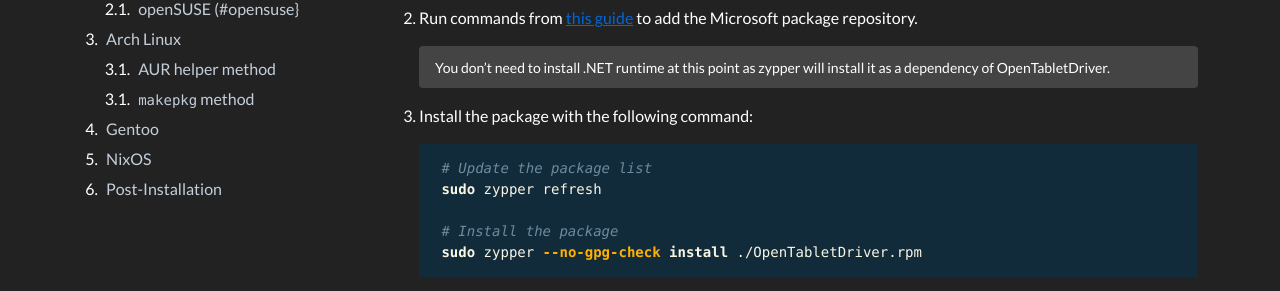
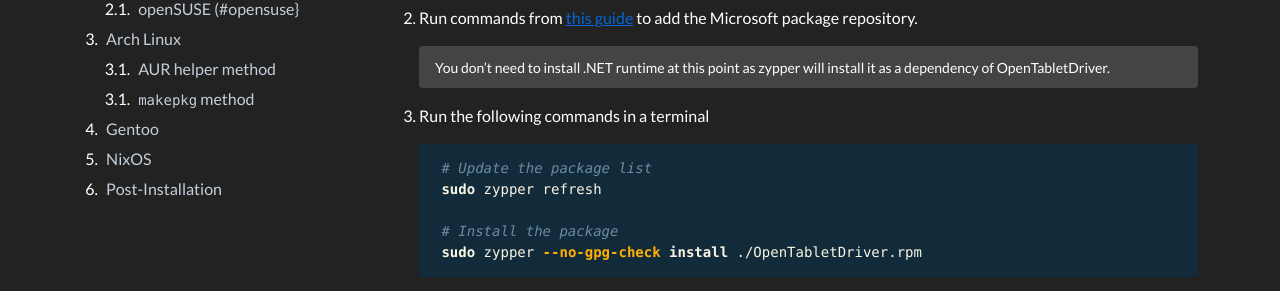
Before and after one commit to OpenTabletDriver/opentabletdriver.github.io, a Jekyll site: the page built from site/_wiki/Install/Linux.md, in a window 1280 px wide and 900 px high, scrolled down 952 px. Shown: the part 154-445 px from the top of the window. Built offline with Jekyll 4.4.1, drawn with Linux system fonts in a browser that asks for light colours; nearby versions of some CDN libraries; comment, search, counter and statistics services are not loaded.

Commit message:
Small fix in openSUSE installation steps

````diff
--- a/site/_wiki/Install/Linux.md
+++ b/site/_wiki/Install/Linux.md
@@ -46,7 +46,7 @@ If you're experiencing `libhostfxr` issues, please see the solutions from Micros
 
     > You don't need to install .NET runtime at this point as zypper will install it as a dependency of OpenTabletDriver.
 
-3. Install the package with the following command:
+3. Run the following commands in a terminal
 
     ```bash
     # Update the package list
````
